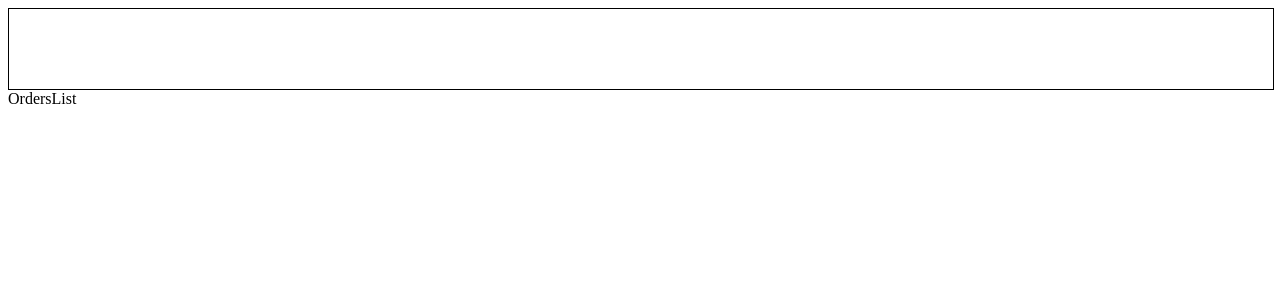
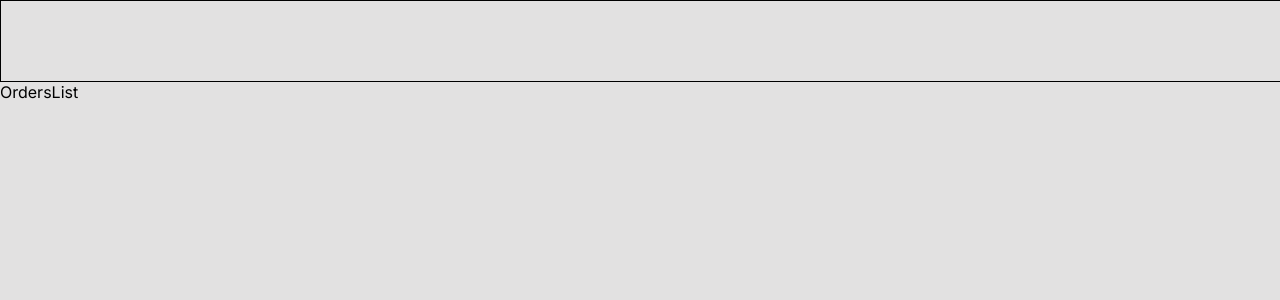
Before and after one commit to gfR616/AEtestTask, a Vue app: page / in a window 1280 px wide. Shown: the top 300 px of the page. Built offline with nearby package versions, Linux system fonts and the light colour scheme.

Commit message:
шрифты+глобал css

```diff
--- a/index.html
+++ b/index.html
@@ -5,6 +5,12 @@
     <link rel="icon" href="/favicon.ico" />
     <meta name="viewport" content="width=device-width, initial-scale=1.0" />
     <title>AE</title>
+    <link rel="preconnect" href="https://fonts.googleapis.com" />
+    <link rel="preconnect" href="https://fonts.gstatic.com" crossorigin />
+    <link
+      href="https://fonts.googleapis.com/css2?family=Inter:ital,opsz,wght@0,14..32,100..900;1,14..32,100..900&display=swap"
+      rel="stylesheet"
+    />
   </head>
   <body>
     <div id="app"></div>
--- a/src/App.vue
+++ b/src/App.vue
@@ -7,4 +7,19 @@ import navPanel from './app/shared/nav-panel.vue'
   <router-view />
 </template>
 
-<style scoped></style>
+<style>
+:root {
+  --nav-bar-color: #165996;
+  --background-color: #e2e1e1;
+  --buttons-color-primary: #d9d9d9;
+  --buttons-color-secondary: #ffffff;
+}
+body {
+  margin: 0;
+  font-family: 'Inter', sans-serif;
+  font-optical-sizing: auto;
+  font-style: 12px;
+  font-weight: 400;
+  background: var(--background-color);
+}
+</style>
```
